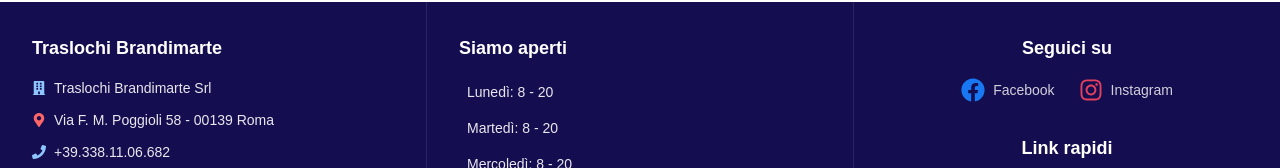
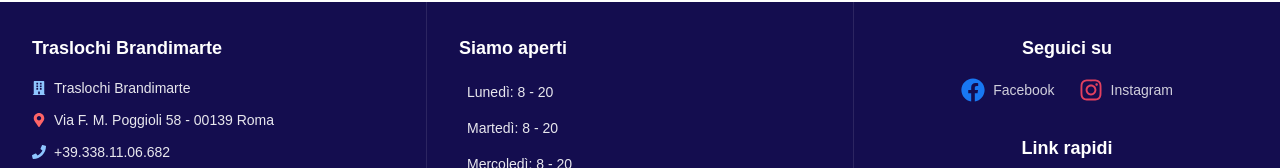
Before and after one commit to MarcoValeri/brandimarte-app, a Next.js app: page / in a window 1280 px wide. Shown: the part 5977-6145 px from the top of the page. Built offline with nearby package versions, Linux system fonts and the light colour scheme; a web font is replaced by a local one.

Commit message:
Remove srl

```diff
--- a/app/components/Footer/Footer.tsx
+++ b/app/components/Footer/Footer.tsx
@@ -45,7 +45,7 @@ const Footer = () => {
                     <ul className="space-y-3 text-sm">
                         <li className="flex items-center gap-2 justify-center md:justify-start">
                             <FaBuilding className="text-blue-300" />
-                            <span>Traslochi Brandimarte Srl</span>
+                            <span>Traslochi Brandimarte</span>
                         </li>
                         <li className="flex items-center gap-2 justify-center md:justify-start">
                             <FaMapMarkerAlt className="text-red-400" />
```
